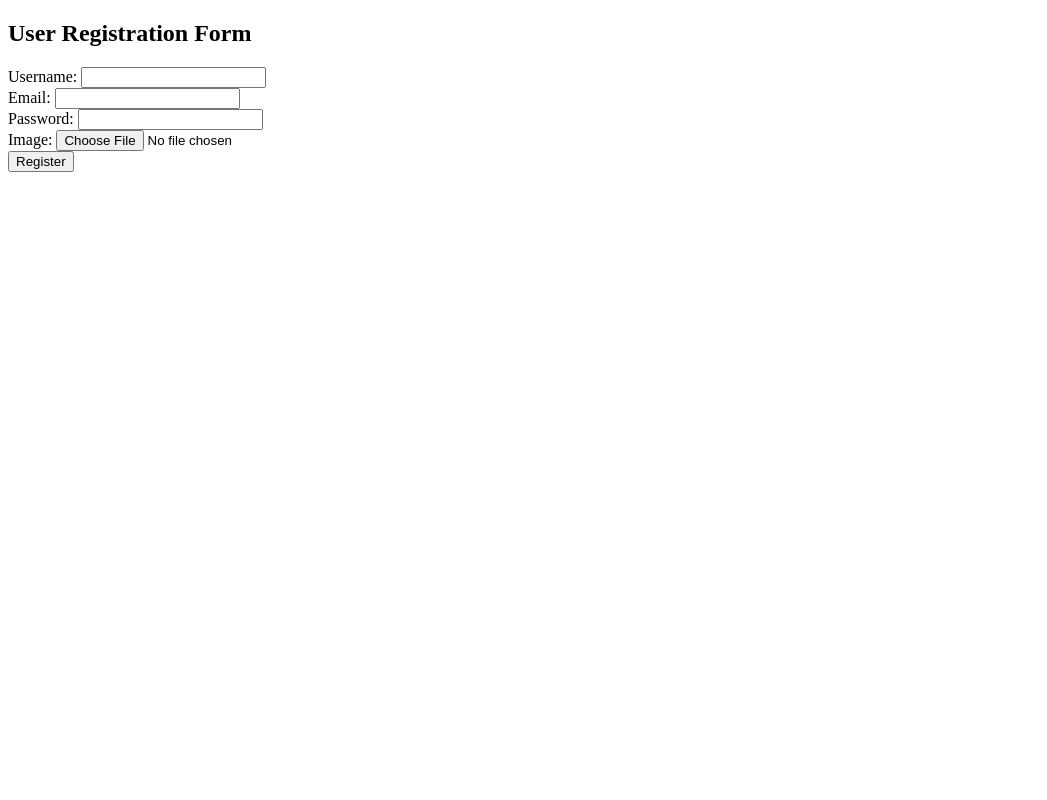
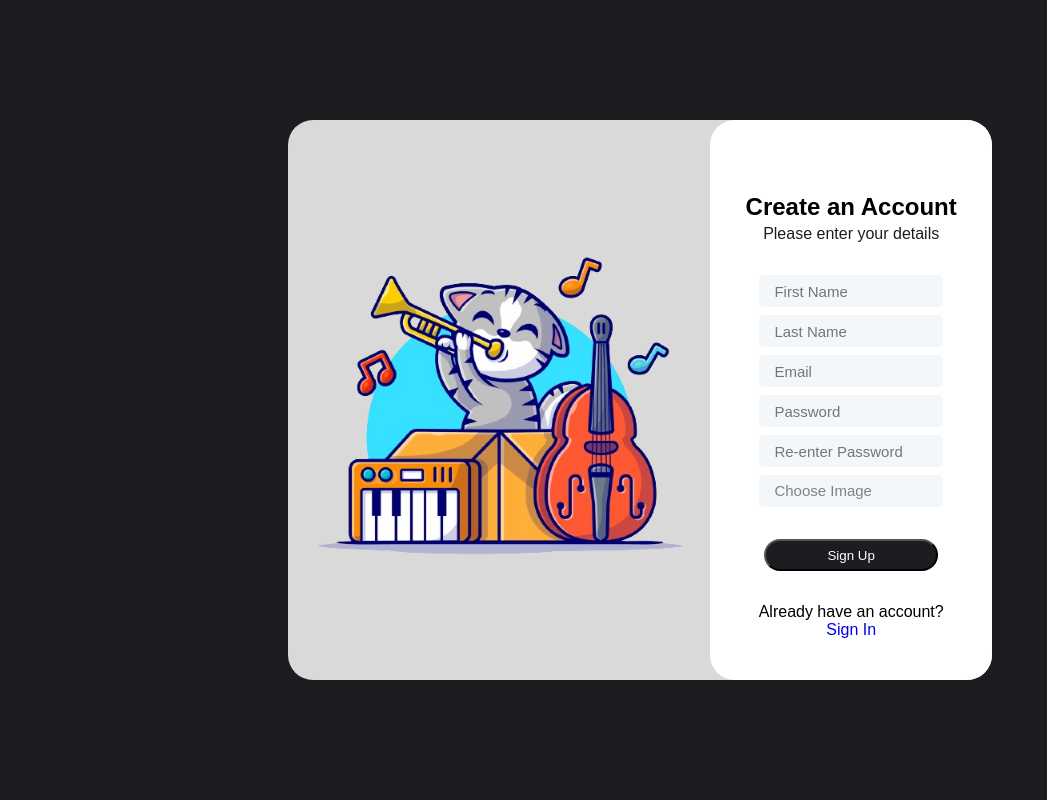
Before and after one commit to bijan-pradhananga/Music_Streamer, a PHP site: page /register.php in a window 1280 px wide. Shown: the whole page, without its empty margins (0-1047 px from the left). Run offline with PHP 8.4, Linux system fonts and the light colour scheme; some libraries are stand-ins or nearby versions.

Commit message:
added register page

```diff
--- /dev/null
+++ b/frontend/css/register.css
@@ -0,0 +1,119 @@
+/* css for every element  */
+* {
+    margin: 0;
+    padding: 0;
+    box-sizing: border-box;
+    font-family: Arial, Helvetica, sans-serif;
+    list-style: none;
+    text-decoration: none;
+}
+
+/* styling for body */
+body{
+    width: 100%;
+    height: 100vh;
+    display: grid;
+    place-items: center;
+    background: #1B1D21;
+}
+
+/* style for register container */
+.container{
+    background-color: #d9d9d9;
+    width: 55vw;
+    height: 70vh;
+    display: flex;
+    border-radius: 25px;
+}
+
+/* styling the left side of the container */
+.content-part{
+    width: 60%;
+    height: 100%;
+    display: grid;
+    place-items: center;
+}
+
+.content-part img{
+    width: 400px;
+    height: 400px;
+}
+
+/* styling the right side of the container */
+.register-part{
+    width: 40%;
+    height: 100%;
+    border-radius: 25px;
+    padding: 25px;
+    text-align: center;
+    background-color: white;
+    display: flex;
+    flex-direction: column;
+    justify-content: space-around;
+}
+
+
+.register-msg h4{
+    margin-top: 4px;
+    font-weight: 300;
+    color: #1B1D21;
+}
+
+.register-form{
+    width: 100%;
+    text-align: center;
+    padding-left: 1.5rem;
+    padding-right: 1.5rem;
+    display: flex;
+    flex-direction: column;
+}
+
+.register-form input{
+    margin-bottom: 0.5rem;
+}
+
+.register-form input{
+    width: 100%;
+    height: 4vh;
+    font-size: 15px;
+    padding: 0 8px 0 15px;
+    outline: none;
+    border: none;
+    background-color: #F4F7F9;
+    border-radius: 5px;
+}
+
+.register-form #imgUpload{
+    width: 100%;
+    height: 4vh;
+    font-size: 15px;
+    padding: 0 8px 15px 15px;
+    outline: none;
+    border: none;
+    background-color: #F4F7F9;
+    border-radius: 5px;
+    text-align: left;
+    line-height: 4vh;
+    cursor: pointer;
+    color: gray;
+}
+
+.register form #image{
+    line-height: 5vh;
+}
+
+.register-form button{
+    margin-top: 2rem;
+    width: 95%;
+    height: 4vh;
+    color: white;
+    background-color: #1B1D21;
+    border-radius: 25px;
+    cursor: pointer;
+}
+
+.register-form button:hover{
+    transition: 300ms ease-in-out;
+    background-color: #284edb;
+    border: 1px solid #284edb;
+}
--- a/frontend/register.php
+++ b/frontend/register.php
@@ -1,42 +1,65 @@
 <?php
-    include('../backend/query.php');
-    if(!empty($_POST)){
-        $insQuery=new dbQuery();
-        $insQuery->insert("users",$_POST);
-        if (!empty($_FILES['image']['name'])) {
-            $insQuery->insertImg($_FILES['image']['name']);
-        }
-    }
+include('../backend/query.php');
+$query = new dbQuery;
 ?>
-
 
 <!DOCTYPE html>
 <html lang="en">
+
 <head>
     <meta charset="UTF-8">
     <meta name="viewport" content="width=device-width, initial-scale=1.0">
-    <title>Document</title>
+    <link rel="stylesheet" href="css/register.css">
+    <script src="https://code.iconify.design/iconify-icon/1.0.7/iconify-icon.min.js"></script>
+    <title>Register Page</title>
 </head>
 
 <body>
-    <form action="" method="post" enctype="">
-        <h2>User Registration Form</h2>
+    <div class="container">
+        <div class="content-part">
+            <img src="assets/images/logo/loginLogo2.png">
+        </div>
 
-        <form action="process_registration.php" method="post" enctype="multipart/form-data">
-            <label for="username">Username:</label>
-            <input type="text" id="username" name="username" required><br>
+        <div class="register-part">
+            <div class="register-icon">
+                <iconify-icon icon="ri:music-fill" width="48" height="52"></iconify-icon>
+            </div>
+            <div class="register-msg">
+                <h2>Create an Account</h2>
+                <h4>Please enter your details</h4>
+            </div>
+            <div class="register-form">
+                <form action="" method="post" enctype="multipart/form-data">
 
-            <label for="email">Email:</label>
-            <input type="email" id="email" name="email" required><br>
+                    <input type="First_Name" name="First_Name" id="First_Name" placeholder="First Name"><br>
+                    <input type="Last_Name" name="Last_Name" id="Last_Name" placeholder="Last Name"><br>
+                    <input type="email" name="email" id="email" placeholder="Email"><br>
+                    <div>
+                        <input type="password" name="password" id="password" placeholder="Password"> <br>
+                    </div>
+                    <div>
+                        <input type="password" name="reenter_password" id="reenter_password" placeholder="Re-enter Password"> <br>
+                    </div>
+                    <label for="image">
+                    <div id="imgUpload" style="display: flex; justify-content:space-between;">
+                        Choose Image
+                        <div style="height:4vh; display:grid; place-items:center;">
+                            <iconify-icon icon="solar:gallery-bold" width="25" height="25"></iconify-icon>
+                        </div>
+                        <input style="display: none;" type="file" name="image" id="image">
+                    </div>
+                    </label>
 
-            <label for="password">Password:</label>
-            <input type="password" id="password" name="password" required><br>
 
-            <label for="image">Image:</label>
-            <input type="file" id="image" name="image" accept="image/*" required><br>
-            <input type="submit" value="Register">
-        </form>
-    </form>
+                    <button>Sign Up</button>
+                </form>
+            </div>
+            <div class="signup-part">
+                <p>Already have an account?</p>
+                <a href="#">Sign In</a>
+            </div>
+        </div>
+    </div>
 </body>
 
 </html>
```
